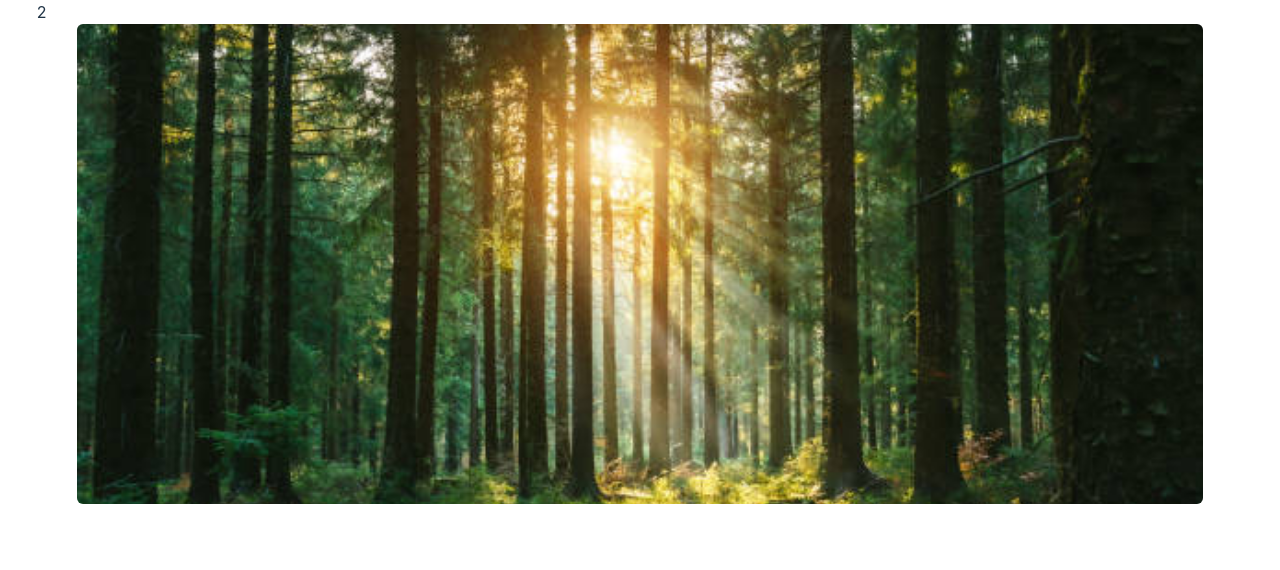
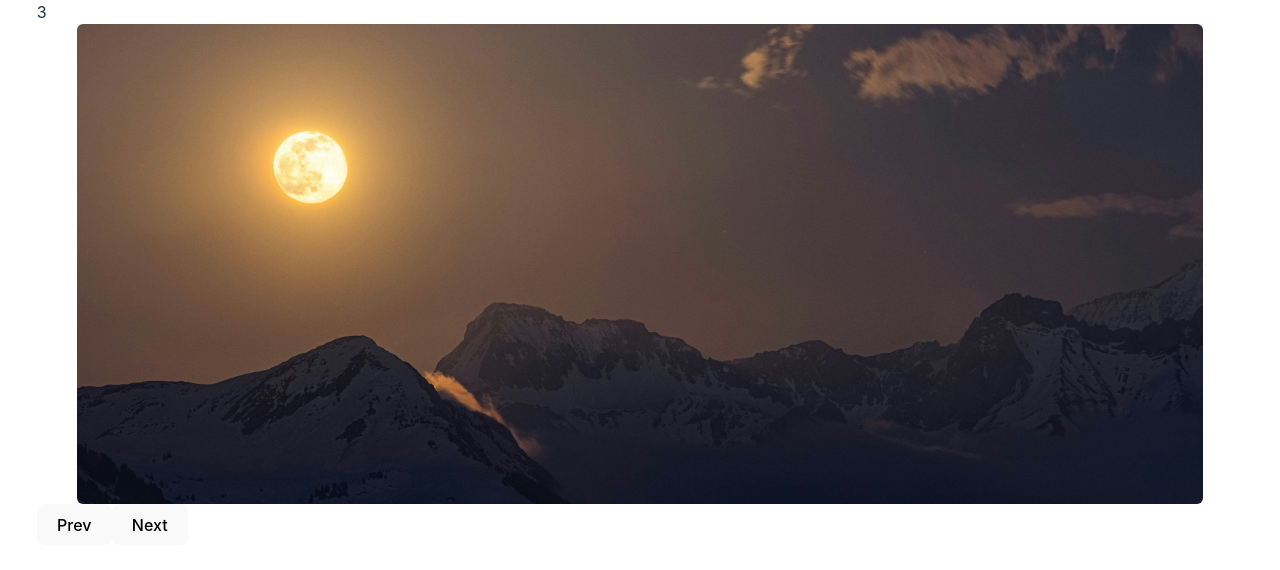
Before and after one commit to zee0401/react-carousel, a React (Vite) app: page / in a window 1280 px wide. Shown: the top 570 px of the page. Built offline with nearby package versions, Linux system fonts and the light colour scheme.

Commit message:
next button added

```diff
--- a/src/App.css
+++ b/src/App.css
@@ -35,4 +35,5 @@
   top: 0;
   border-radius: 6px;
   opacity: 0;
+  transition: opacity 0.6s linear;
 }
--- a/src/components/Carousel.jsx
+++ b/src/components/Carousel.jsx
@@ -6,27 +6,49 @@ const Carousel = ({ children }) => {
 
   const slideCurrentRef = useRef();
 
+  const intervalRef = useRef(0);
+
+  function handleInterval() {
+    const slideRef = slideCurrentRef.current;
+    const slides = slideRef.children;
+    slides[0].setAttribute("data-active", true);
+    intervalRef.current = setInterval(() => {
+      setCurrentSlide((prev) => {
+        const count = slides.length;
+        const newIndex = prev === count - 1 ? 0 : prev + 1;
+        [...slides].forEach((slide, index) => {
+          slide.setAttribute("data-active", index === newIndex);
+        });
+        return newIndex;
+      });
+    }, 2000);
+  }
+
   useEffect(() => {
     const slideRef = slideCurrentRef.current;
     const slides = slideRef.children;
     slides[0].setAttribute("data-active", true);
 
-    setInterval(() => {
-      setCurrentSlide((prev) => {
-        // slideRef.style.opacity = 1;
+    handleInterval();
+  }, []);
 
-        const count = slides.length;
+  function handlePrev() {}
 
-        const newIndex = prev === count - 1 ? 0 : prev + 1;
+  function handleNext() {
+    clearInterval(intervalRef.current);
+    const slideRef = slideCurrentRef.current;
+    const slides = slideRef.children;
+    const count = slides.length;
 
-        [...slides].forEach((slide, index) => {
-          slide.setAttribute("data-active", index === newIndex);
-        });
+    const newIndex = currentSlide === count - 1 ? 0 : currentSlide + 1;
 
-        return newIndex;
-      });
-    }, 1000);
-  }, []);
+    [...slides].forEach((slide, index) => {
+      slide.setAttribute("data-active", index === newIndex);
+    });
+    handleInterval();
+
+    setCurrentSlide(newIndex);
+  }
 
   return (
     <div className="carousel">
@@ -34,6 +56,9 @@ const Carousel = ({ children }) => {
       <div ref={slideCurrentRef} className="box">
         {children}
       </div>
+
+      <button onClick={handlePrev}>Prev</button>
+      <button onClick={handleNext}>Next</button>
     </div>
   );
 };
```
